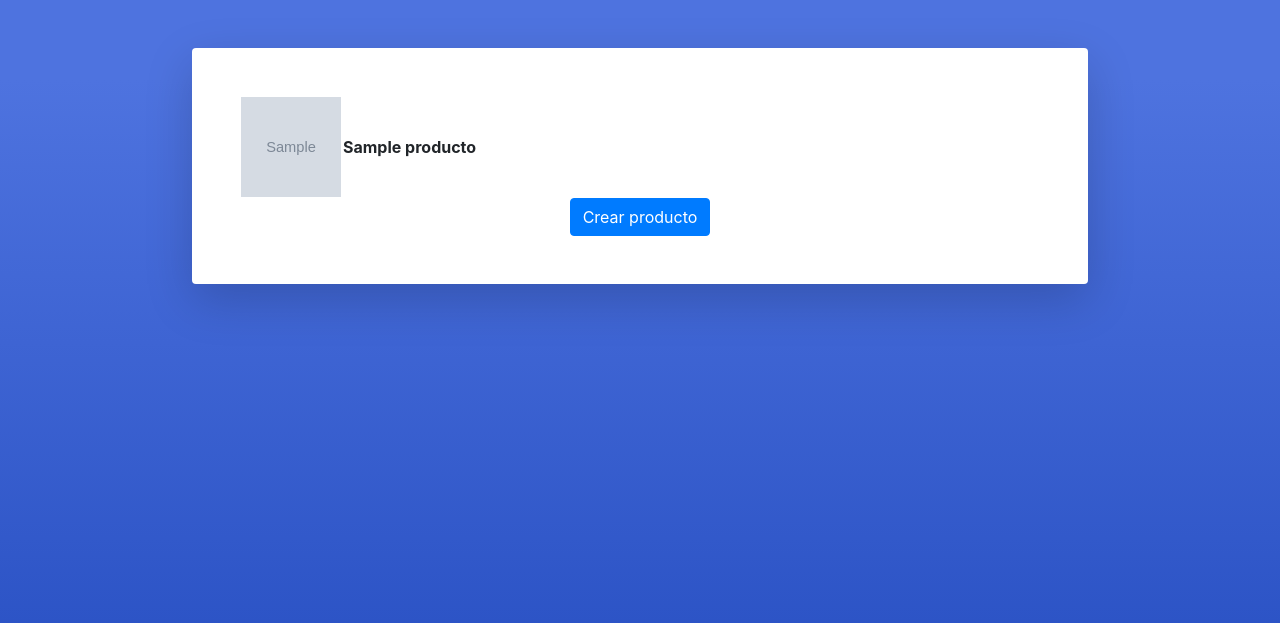
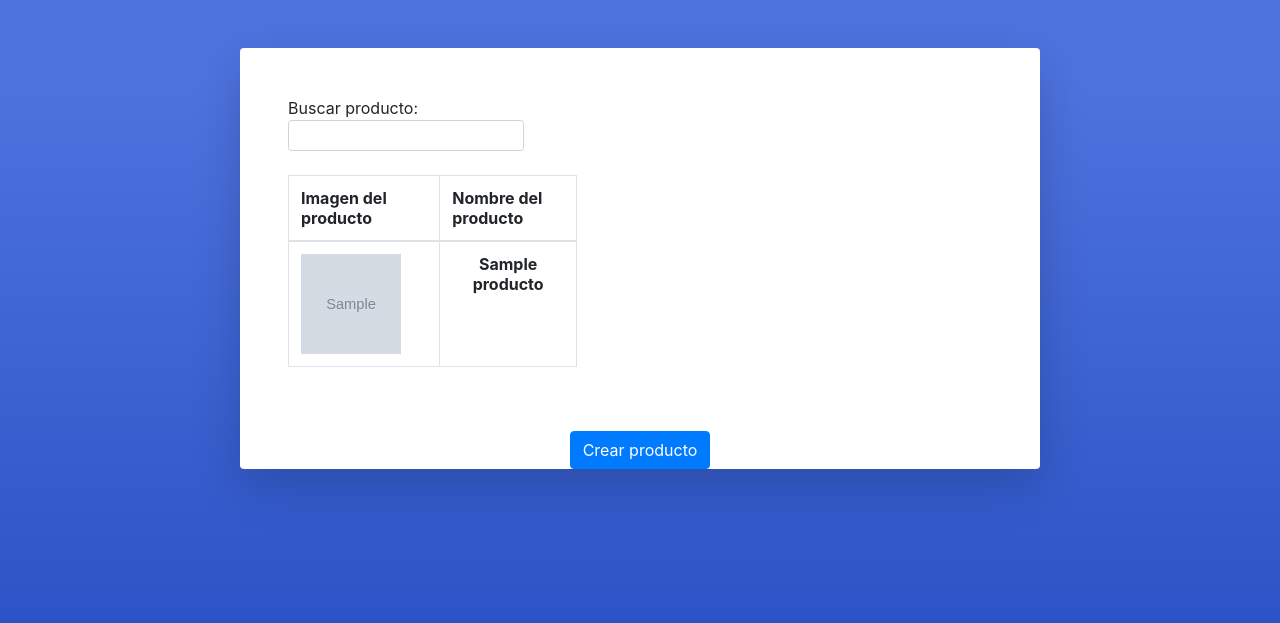
Before and after one commit to guzman20/FriendsEsports, a Spring app: template src/main/resources/templates/index.html in a window 1280 px wide. Shown: the top 623 px of the page. Run offline with Thymeleaf, Linux system fonts and the light colour scheme; the template is opened without the code that fills it: most values are stand-ins (such as "Sample title", 1, 10 or a date in 2020); grey boxes marked "Sample" are stand-in pictures; data that the repository does not hold is empty.

Commit message:
Falta el buscar

```diff
--- a/src/main/java/com/example/demo/dao/ProductoDao.java
+++ b/src/main/java/com/example/demo/dao/ProductoDao.java
@@ -5,11 +5,12 @@
 import com.example.demo.entidades.Producto;
 
 public interface ProductoDao extends DaoGenerico<Producto>{
-	public Producto buscarPorNombre (String nombre);
+	public List<Producto> buscarPorNombre (String nombre);
 
 	public Producto buscarPorCategoria(String categoria);
 
 	public Producto anadirProducto(String nombre, String descripcion, String imagen);
 
 	public List<Producto> listarProductos();
+
 }
--- a/src/main/java/com/example/demo/servicios/ProductoServicio.java
+++ b/src/main/java/com/example/demo/servicios/ProductoServicio.java
@@ -12,8 +12,10 @@
 
 	public Producto obtenerProducto(long idProducto);
 
-	public Producto modificarProducto(Producto profesor);
+	public Producto modificarProducto(Producto producto);
 
 	public List<Producto> listarProductos();
 
+	public List<Producto> listarProductoPorNombre(String nombre);
+
 }
--- a/src/main/java/com/example/demo/servicios/ProductoServicioImp.java
+++ b/src/main/java/com/example/demo/servicios/ProductoServicioImp.java
@@ -46,4 +46,9 @@
 		return productoDao.listarProductos();
 	}
 
+	@Override
+	public List<Producto> listarProductoPorNombre(String nombre) {
+		return productoDao.buscarPorNombre(nombre);
+	}
+
 }
--- a/src/main/resources/templates/index.html
+++ b/src/main/resources/templates/index.html
@@ -16,20 +16,39 @@
             <div class="row">
               <div class="col-lg-6">
                 <div class="p-5">
-                <table>
-<!--                 	<tr th:each="producto : ${productos}"> -->
-<!--                 		<th style="text-align:center"> <img th:src="${producto.imagen}" width="100" height="100"> </th> -->
-<!--                 	</tr> -->
-				    <tr th:each="producto : ${productos}">
-				    	<td style="text-align:center"> <a th:href="@{/producto/idProducto/{id}(id=${producto.idProducto})}">
-				    	<img th:src="@{images/{image}(image=${producto.imagen})}" width="100" height="100"> </a> </td>
-				        <td style="text-align:center" th:text="${producto.nombre}"></td>
-			    	</tr>
+                <form>
+                <label>Buscar producto:<input type="search" th:href="@{/index/buscar/{nombre}{nombre}(nombre=${producto.nombre})}" class="form-control form-control-sm" placeholder="" aria-controls="dataTable"></label>
+                </form>
+                <div class="table-responsive">
+                <table class="table table-bordered" id="dataTable" width="100%" cellspacing="0">
+                  <thead>
+                    <tr>
+                      <th>Imagen del producto</th>
+                      <th>Nombre del producto</th>
+                    </tr>
+                  </thead>
+                  <tbody>
+                    <tr th:each="producto : ${productos}">
+                      <td> <a th:href="@{/producto/idProducto/{id}(id=${producto.idProducto})}">
+                      <img th:src="@{images/{image}(image=${producto.imagen})}" width="100" height="100"> </a> </td>
+                      <td style="text-align:center" th:text="${producto.nombre}"></td>
+                    </tr>
+                  </tbody>
+                </table>
+              </div>
+            </div>
 
-                </table>
+<!--                 <table> -->
+<!-- 				    <tr th:each="producto : ${productos}"> -->
+<!-- 				    	<td style="text-align:center"> <a th:href="@{/producto/idProducto/{id}(id=${producto.idProducto})}">  -->
+<!-- 				    	<img th:src="@{images/{image}(image=${producto.imagen})}" width="100" height="100"> </a> </td> -->
+<!-- 				        <td style="text-align:center" th:text="${producto.nombre}"></td> -->
+<!-- 			    	</tr>  -->
+
+<!--                 </table> -->
 
                 <div class="text-center" style="width:800px; margin:0 auto;">
-		<a th:href="@{/producto/crear}" class="btn btn-primary"> Crear producto</a>
+					<a th:href="@{/producto/crear}" class="btn btn-primary"> Crear producto</a>
                 </div>
                 </div>
               </div>
```
Also changed, not shown: src/main/java/com/example/demo/controladores/ProductoController.java (+8 -0 lines), src/main/java/com/example/demo/dao/ProductoDaoImp.java (+8 -2 lines).
